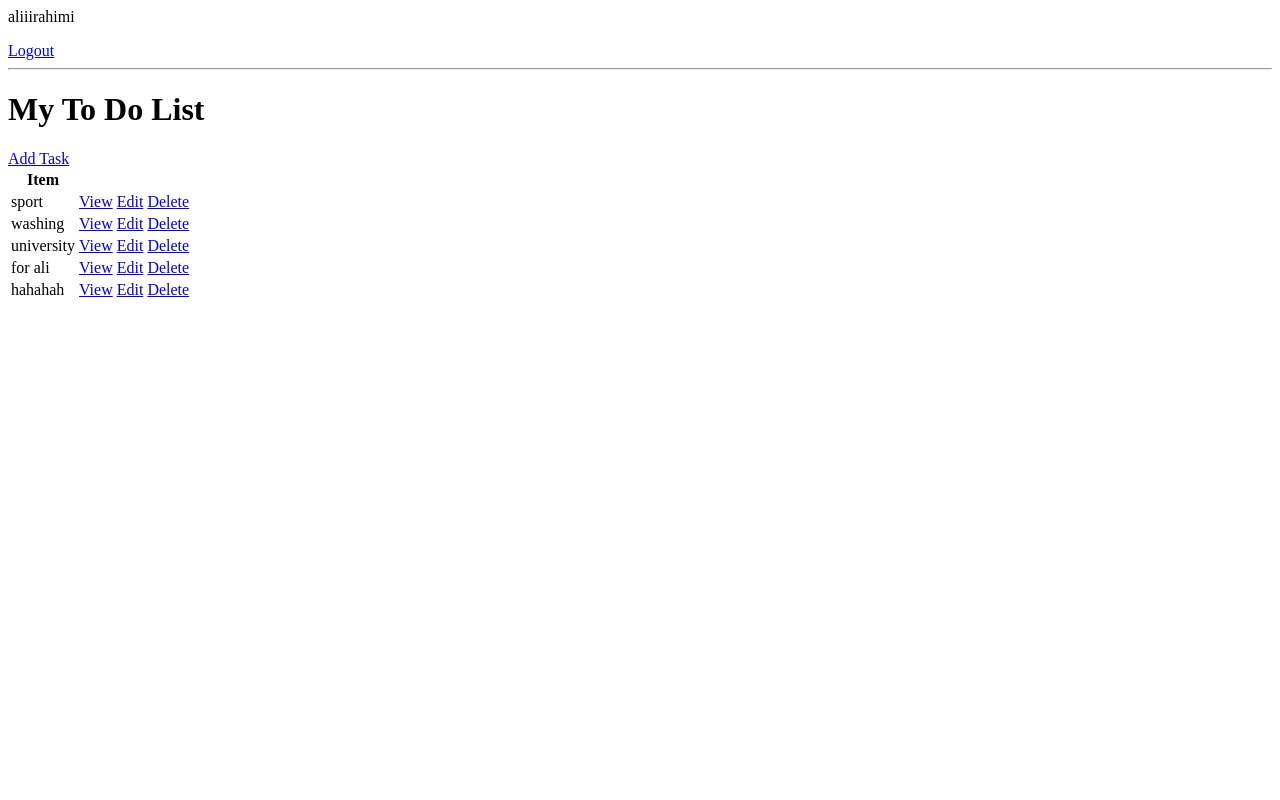
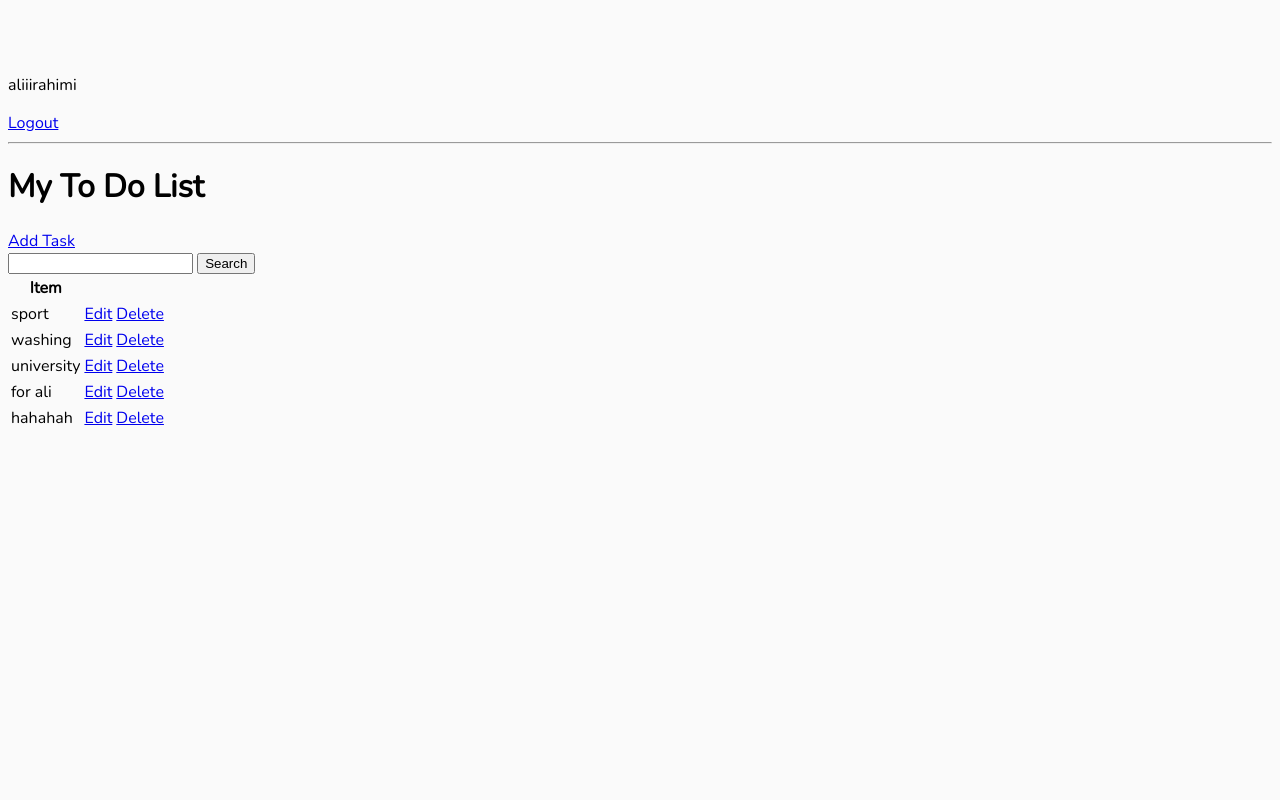
Before and after one commit to Aliiiw/ToDoList, a Django app: page / in a window 1280 px wide. Run offline with Django 4.2, Linux system fonts and the light colour scheme; a user stored in the database is signed in; data comes from the database, SQL or seed files in the repository; both versions use the stored data as it was after the commit.

Commit message:
create template ui

```diff
--- a/todo_list/base/templates/base/login.html
+++ b/todo_list/base/templates/base/login.html
@@ -1,3 +1,5 @@
+{% extends 'base/main.html' %}
+{% block content %}
  <h1>Login</h1>
 
  <form method="POST">
@@ -8,3 +10,5 @@
 
 
  <p>Don't have an Account? <a href="{% url 'register' %}">Register</a></p>
+
+{% endblock content %}
--- /dev/null
+++ b/todo_list/base/templates/base/main.html
@@ -0,0 +1,36 @@
+<!DOCTYPE html>
+<html>
+    <head>
+        <meta charset="utf-8">
+        <meta http-equiv="X-UA-Compatible" content="IE=edge">
+        <title>To Do Items</title>
+        <meta name="description" content="">
+        <meta name="viewport" content="width=device-width, initial-scale=1">
+
+        <link rel="preconnect" href="https://fonts.googleapis.com">
+        <link rel="preconnect" href="https://fonts.gstatic.com" crossorigin>
+        <link href="https://fonts.googleapis.com/css2?family=Nunito:wght@200&display=swap" rel="stylesheet">
+        <style>
+            body{
+                background-color: #FAFAFAFA;
+                font-family: 'Nunito', sans-serif;
+                padding-top: 50px;
+                ;
+
+            }
+            .container{
+                max-width: 550px;
+                margin: auto;
+                background-color: #fff;
+
+            }
+
+        </style>
+    </head>
+    <body>
+        <div class="conrainer">
+            {% block content %}
+            {% endblock content %}
+        </div>
+    </body>
+</html>
--- a/todo_list/base/templates/base/register.html
+++ b/todo_list/base/templates/base/register.html
@@ -1,3 +1,5 @@
+{% extends 'base/main.html' %}
+{% block content %}
 <h1>Register</h1>
 
 <form method="POST">
@@ -8,3 +10,5 @@
 
 
 <p>Already have an Account? <a href="{% url 'login' %}">Login</a></p>
+
+{% endblock content %}
--- a/todo_list/base/templates/base/task.html
+++ b/todo_list/base/templates/base/task.html
@@ -1 +1,5 @@
+{% extends 'base/main.html' %}
+{% block content %}
 <h1>Task: {{object}}</h1>
+
+{% endblock content %}
--- a/todo_list/base/templates/base/task_confirm_delete.html
+++ b/todo_list/base/templates/base/task_confirm_delete.html
@@ -1,6 +1,10 @@
+{% extends 'base/main.html' %}
+{% block content %}
 <a href="{% url 'tasks' %}">Go Back</a>
 <form method="POST">
     {% csrf_token %}
     <p> Are you sure to Delete this task? "{{task}}" </p>
     <input type="submit" value="Delete"/>
 </form>
+
+{% endblock content %}
--- a/todo_list/base/templates/base/task_form.html
+++ b/todo_list/base/templates/base/task_form.html
@@ -1,3 +1,5 @@
+{% extends 'base/main.html' %}
+{% block content %}
 <h3>Task Form</h3>
 <a href="{% url 'tasks' %}" >Go Back</a>
 <form method = "POST" action="">
@@ -6,3 +8,5 @@
     <input type="submit" value="Submit">
 
 </form>
+
+{% endblock content %}
--- a/todo_list/base/templates/base/task_list.html
+++ b/todo_list/base/templates/base/task_list.html
@@ -1,3 +1,5 @@
+{% extends 'base/main.html' %}
+{% block content %}
 {% if request.user.is_authenticated %}
 <p>{{request.user}}</p>
 <a href ="{% url 'logout' %}"'>Logout</a>
@@ -6,8 +8,14 @@
 {% endif %}
 
 <hr>
-<h1> My To Do List {{color}}</h1>
+<h1> My To Do List</h1>
 <a href="{% url 'task-create' %}">Add Task </a>
+
+<form method="GET">
+    <input type="text" name="search-area" value="{{search_input}}">
+    <input type="submit" value="Search">
+</form>
+
 
 <table>
     <tr>
@@ -18,7 +26,6 @@
     {% for task in tasks %}
     <tr>
         <td>{{task.title}}</td>
-        <td><a href="{% url 'task' task.id %}">View</a></td>
         <td><a href="{% url 'task-update' task.id %}">Edit</a></td>
         <td><a href="{% url 'task-delete' task.id %} ">Delete</a></td>
 
@@ -27,3 +34,4 @@
         <h3> No Items in List</h3>
     {% endfor %}
 </table>
+{% endblock content %}
--- a/todo_list/base/views.py
+++ b/todo_list/base/views.py
@@ -7,6 +7,7 @@ from django.contrib.auth.views import LoginView
 from django.contrib.auth.mixins import LoginRequiredMixin
 from django.contrib.auth.forms import UserCreationForm
 from django.contrib.auth import login
+from matplotlib.pyplot import title
 
 from .models import Task
 
@@ -31,7 +32,10 @@ class RegisterPage(FormView):
             login(self.request, user)
         return super(RegisterPage, self).form_valid(form)
 
-
+    def get(self, *args, **kwargs):
+        if self.request.user.is_authenticated:
+            return redirect('tasks')
+        return super(RegisterPage, self).get(*args, **kwargs)
 
 class TaskList(LoginRequiredMixin,  ListView):
     model = Task
@@ -41,6 +45,13 @@ class TaskList(LoginRequiredMixin,  ListView):
         context = super().get_context_data(**kwargs)
         context['tasks'] = context['tasks'].filter(user=self.request.user)
         context['count'] = context['tasks'].filter(complete=False).count()
+
+        search_input = self.request.GET.get('search-area') or ''
+        if search_input:
+            context['tasks'] = context['tasks'].filter(title__startswith=search_input)
+
+        context['search-input'] = search_input
+
         return context
 
 
```
Also changed, not shown: todo_list/db.sqlite3.
